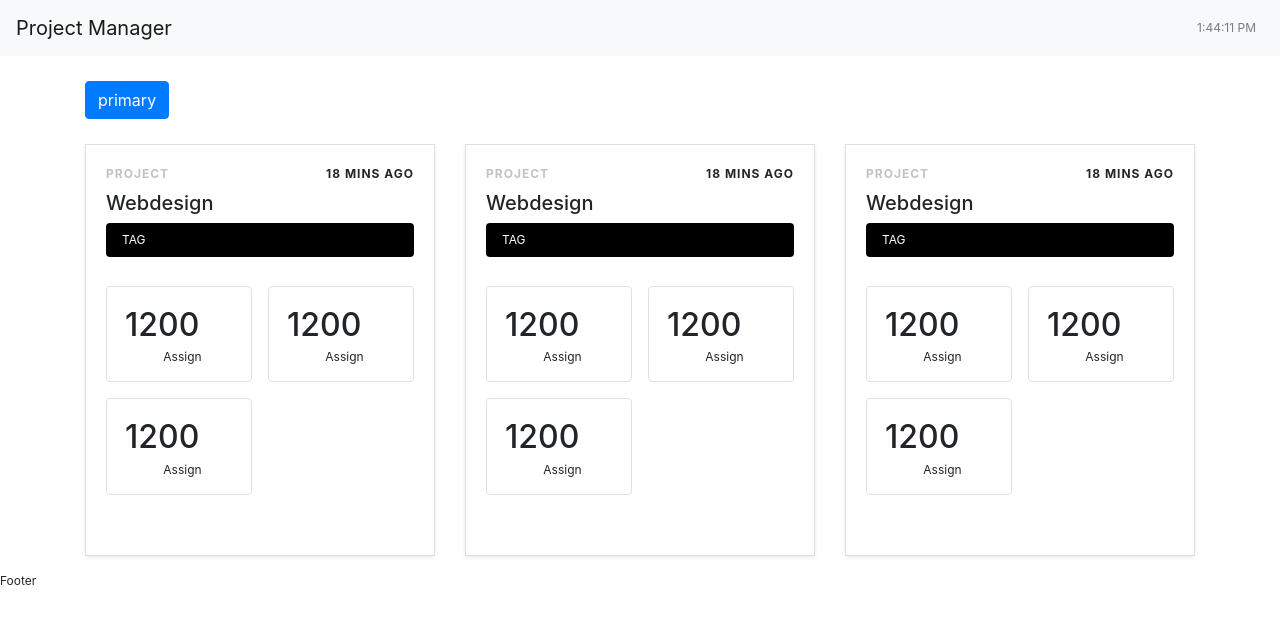
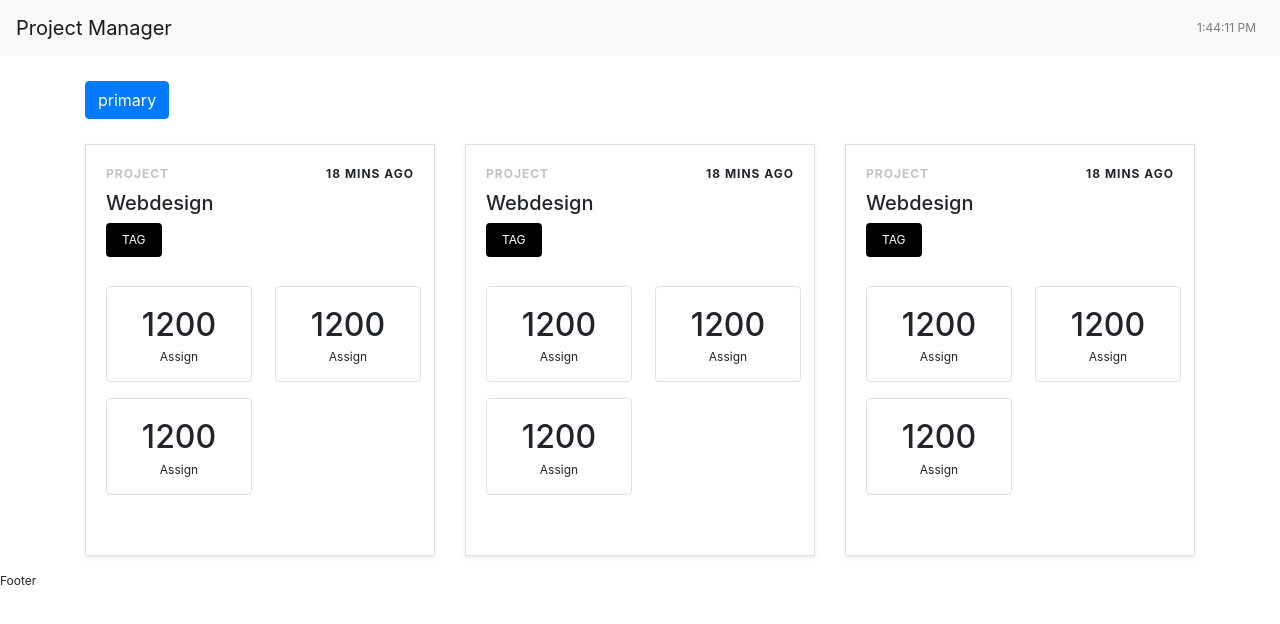
Before and after one commit to jobkung3d/my-project, a React (Create React App) app: page / in a window 1280 px wide. Shown: the top 624 px of the page. Built offline with nearby package versions, Linux system fonts and the light colour scheme.

Commit message:
pc update 6-14-19

```diff
--- a/src/component/card.js
+++ b/src/component/card.js
@@ -19,19 +19,19 @@ class CardElement extends Component{
                             <div className="crd-body-noti my-4">
                                 <div className="row">
                                     <div className="col-md-6 mb-3">
-                                        <div className="crd-sm border rounded">
+                                        <div className="crd-sm border rounded text-center">
                                             <div className="crd-sm-number px-2 py-1"><h2 className="mb-0">1200</h2></div>
-                                            <div className="crd-sm-title text-center">Assign</div>
+                                            <div className="crd-sm-title">Assign</div>
                                         </div>
                                     </div>
                                     <div className="col-md-6 mb-3">
-                                        <div className="crd-sm border rounded">
+                                        <div className="crd-sm border rounded text-center">
                                             <div className="crd-sm-number px-2 py-1"><h2 className="mb-0">1200</h2></div>
-                                            <div className="crd-sm-title text-center">Assign</div>
+                                            <div className="crd-sm-title">Assign</div>
                                         </div>
                                     </div>
                                     <div className="col-md-6 mb-3">
-                                        <div className="crd-sm border rounded">
+                                        <div className="crd-sm border rounded text-center">
                                             <div className="crd-sm-number px-2 py-1"><h2 className="mb-0">1200</h2></div>
                                             <div className="crd-sm-title text-center">Assign</div>
                                         </div>
--- a/src/static/css/style.css
+++ b/src/static/css/style.css
@@ -16,11 +16,11 @@ body{
     white-space: nowrap;
     overflow: hidden;
     text-overflow: ellipsis;
-    width: 100%;
+    max-width: 100%;
 }
 .crd-body-noti .crd-sm{
     padding: 15px 10px;
 }
-.crd-body-noti .row div:nth-child(n-1){
+.crd-body-noti .row div.crd-sm:nth-child(n-1){
     margin-right: -7px;
 }
```
